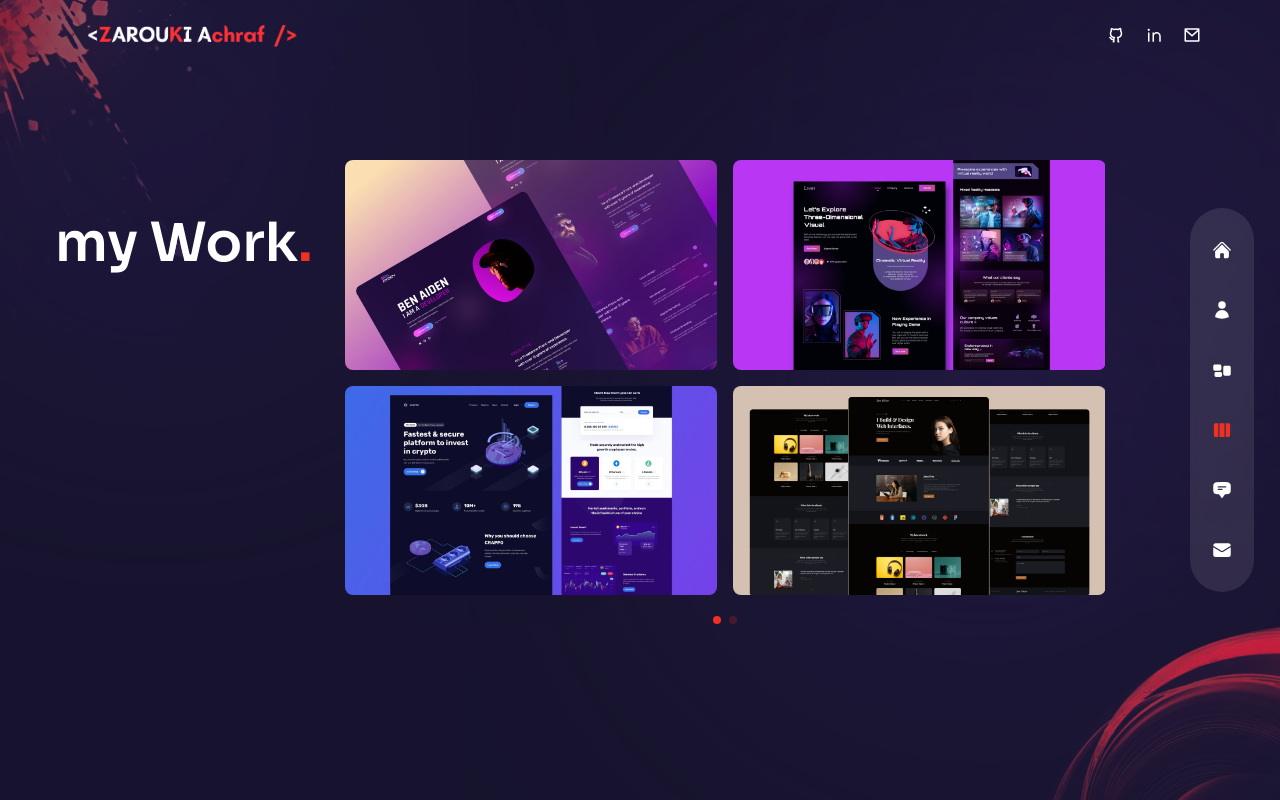
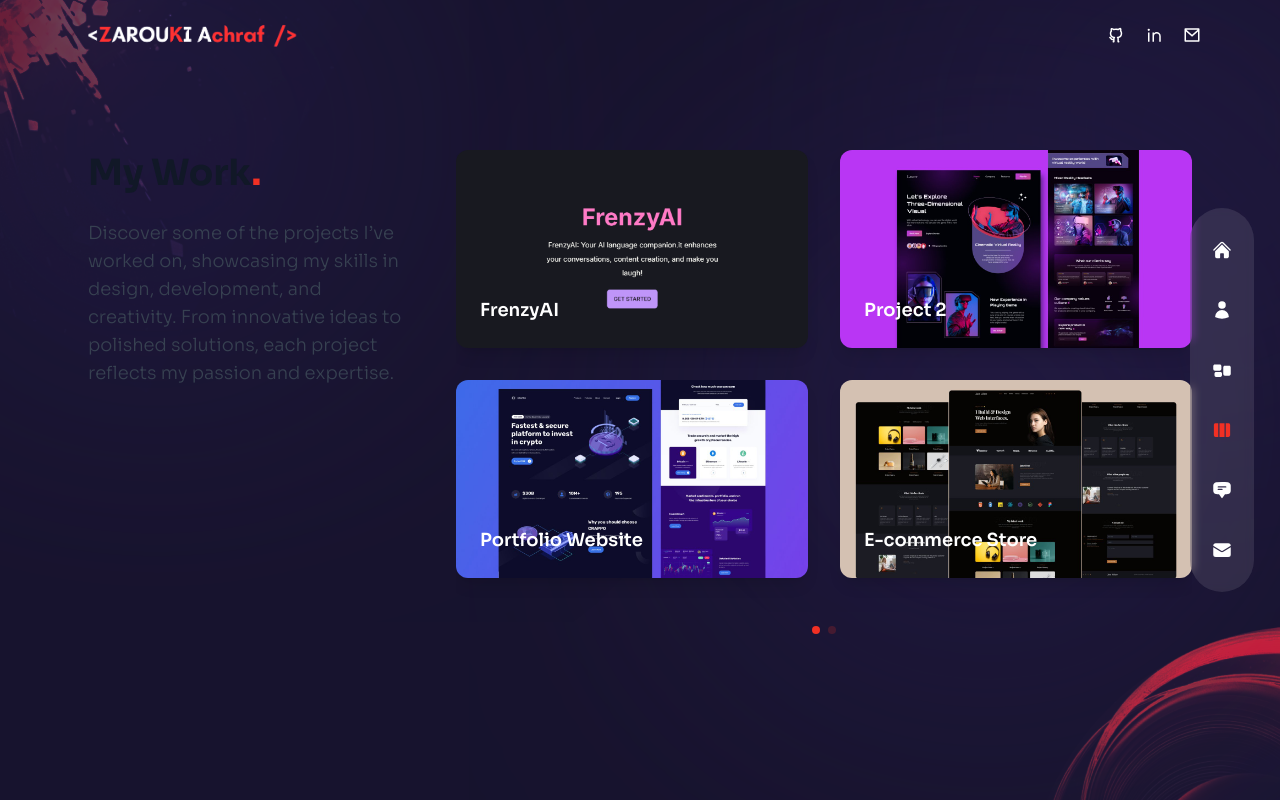
Before and after one commit to Achraftraf/Achraftraf.github.io, a Next.js app: page /work in a window 1280 px wide. Built offline with nearby package versions, Linux system fonts and the light colour scheme.

Commit message:
i have updated the work page and i addes new animations and also the detalis section with the redireccion to the website

```diff
--- a/components/WorkSlider.js
+++ b/components/WorkSlider.js
@@ -1,71 +1,130 @@
-import React, { useState } from 'react';
-import { Swiper, SwiperSlide } from 'swiper/react';
-import SwiperCore, { Pagination } from 'swiper/core';
-import 'swiper/swiper-bundle.css';
-import { motion } from 'framer-motion'; // Import motion from framer-motion
+import React, { useState } from "react";
+import { Swiper, SwiperSlide } from "swiper/react";
+import SwiperCore, { Pagination } from "swiper/core";
+import "swiper/swiper-bundle.css";
+import { motion, AnimatePresence } from "framer-motion";
 
-// Initialize SwiperCore modules
 SwiperCore.use([Pagination]);
 
 const workSlides = {
   slides: [
     {
       images: [
-        { path: '/thumb1.jpg', title: 'Image 1 Title' },
-        { path: '/thumb2.jpg', title: 'Image 2 Title' },
-        { path: '/thumb3.jpg', title: 'Image 3 Title' },
-        { path: '/thumb4.jpg', title: 'Image 4 Title' },
+        {
+          path: "/FrenzyAI.png",
+          title: "FrenzyAI",
+          url: "https://frenzyai.zarouki-achraf.me/",
+          description:
+            "A detailed description of Project 1, its features, and its purpose.",
+          techStack: ["Next.js", "Tailwind CSS", "openai", "Supabase"],
+        },
+        {
+          path: "/thumb2.jpg",
+          title: "Project 2",
+          url: "https://project2.com",
+          description:
+            "An advanced analytics dashboard powered by Next.js and Chart.js.",
+          techStack: ["Next.js", "Chart.js", "TypeScript"],
+        },
+        {
+          path: "/thumb3.jpg",
+          title: "Portfolio Website",
+          url: "https://portfolio.com",
+          description:
+            "A sleek personal portfolio to showcase projects and skills.",
+          techStack: ["React", "CSS Modules", "Framer Motion"],
+        },
+        {
+          path: "/thumb4.jpg",
+          title: "E-commerce Store",
+          url: "https://ecommerce-store.com",
+          description:
+            "A full-stack e-commerce platform with a modern user experience.",
+          techStack: ["Vue.js", "Node.js", "MongoDB"],
+        },
+        // Add more projects...
       ],
     },
     {
       images: [
-        { path: '/thumb1.jpg', title: 'Image 5 Title' },
-        { path: '/thumb2.jpg', title: 'Image 6 Title' },
-        { path: '/thumb3.jpg', title: 'Image 7 Title' },
-        { path: '/thumb4.jpg', title: 'Image 8 Title' },
+        {
+          path: "/FrenzyAI.png",
+          title: "FrenzyAI",
+          url: "https://frenzyai.zarouki-achraf.me/",
+          description:
+            "A detailed description of Project 1, its features, and its purpose.",
+          techStack: ["Next.js", "Tailwind CSS", "openai", "Supabase"],
+        },
+        {
+          path: "/thumb2.jpg",
+          title: "Project 2",
+          url: "https://project2.com",
+          description:
+            "An advanced analytics dashboard powered by Next.js and Chart.js.",
+          techStack: ["Next.js", "Chart.js", "TypeScript"],
+        },
+        {
+          path: "/thumb3.jpg",
+          title: "Portfolio Website",
+          url: "https://portfolio.com",
+          description:
+            "A sleek personal portfolio to showcase projects and skills.",
+          techStack: ["React", "CSS Modules", "Framer Motion"],
+        },
+        {
+          path: "/thumb4.jpg",
+          title: "E-commerce Store",
+          url: "https://ecommerce-store.com",
+          description:
+            "A full-stack e-commerce platform with a modern user experience.",
+          techStack: ["Vue.js", "Node.js", "MongoDB"],
+        },
+        // Add more projects...
       ],
     },
   ],
 };
 
 const WorkSlider = () => {
-  const [hoveredIndex, setHoveredIndex] = useState(null);
+  const [selectedProject, setSelectedProject] = useState(null);
+
+  const closeDetails = () => setSelectedProject(null);
 
   return (
+    <div>
+      {/* Main Slider */}
       <Swiper
-      spaceBetween={10}
+        spaceBetween={20}
         pagination={{ clickable: true }}
-      modules={[Pagination]}
-      className='h-[280px] sm:h-[480px]'
+        className="h-[300px] sm:h-[500px]"
       >
         {workSlides.slides.map((slide, slideIndex) => (
           <SwiperSlide key={slideIndex}>
             <motion.div
               initial={{ opacity: 0 }}
               animate={{ opacity: 1 }}
-            exit={{ opacity: 0 }}
-            transition={{ duration: 0.5 }}
-            className='grid grid-cols-2 grid-rows-2 gap-4'
+              transition={{ duration: 0.8, ease: "easeInOut" }}
+              className="grid grid-cols-2 grid-rows-2 gap-8"
             >
               {slide.images.map((image, imageIndex) => (
                 <motion.div
                   key={imageIndex}
+                  className="relative overflow-hidden rounded-xl shadow-lg group cursor-pointer"
+                  onClick={() => setSelectedProject(image)}
                   whileHover={{ scale: 1.05 }}
-                whileTap={{ scale: 0.95 }}
-                className='relative overflow-hidden rounded-lg'
-                onMouseEnter={() => setHoveredIndex(imageIndex)}
-                onMouseLeave={() => setHoveredIndex(null)}
+                  transition={{ type: "spring", stiffness: 200 }}
                 >
-                <motion.img
+                  {/* Project Thumbnail */}
+                  <img
                     src={image.path}
-                  alt={`Image ${imageIndex}`}
-                  className='w-full h-full object-cover transition-transform duration-300'
+                    alt={image.title}
+                    className="w-full h-full object-cover group-hover:scale-110 transition-transform duration-700 ease-out"
                   />
-                {/* overlay gradient */}
-                <div className={`absolute inset-0 bg-gradient-to-l from-transparent to-[#e838cc] ${hoveredIndex === imageIndex ? 'opacity-80' : 'opacity-0'} transition-all duration-700`}></div>
-                {/* title */}
-                <div className={`absolute top-1/2 left-1/2 transform -translate-x-1/2 -translate-y-1/2 text-white text-center ${hoveredIndex === imageIndex ? 'opacity-100' : 'opacity-0'} transition-all duration-300`}>
-                  <span>{image.title}</span>
+                  {/* Overlay */}
+                  <div className="absolute inset-0 bg-black/60 opacity-0 group-hover:opacity-100 transition-opacity duration-500 ease-in-out"></div>
+                  {/* Title */}
+                  <div className="absolute bottom-6 left-6 text-white text-lg font-semibold">
+                    {image.title}
                   </div>
                 </motion.div>
               ))}
@@ -73,6 +132,74 @@ const WorkSlider = () => {
           </SwiperSlide>
         ))}
       </Swiper>
+
+      {/* Project Details Overlay */}
+      <AnimatePresence>
+        {selectedProject && (
+          <motion.div
+            className="fixed inset-0 bg-black/80 backdrop-blur-md z-50 flex items-center justify-center"
+            initial={{ opacity: 0 }}
+            animate={{ opacity: 1 }}
+            exit={{ opacity: 0 }}
+            transition={{ duration: 0.5 }}
+          >
+            <motion.div
+              className="bg-[#1E1E2F] text-white rounded-2xl shadow-2xl p-8 max-w-3xl w-full relative"
+              initial={{ scale: 0.9, opacity: 0 }}
+              animate={{ scale: 1, opacity: 1 }}
+              exit={{ scale: 0.9, opacity: 0 }}
+              transition={{ duration: 0.5, ease: "easeOut" }}
+            >
+              {/* Close Button */}
+              <button
+                onClick={closeDetails}
+                className="absolute top-4 right-4 text-gray-400 hover:text-white"
+              >
+                ✕
+              </button>
+              {/* Project Content */}
+              <h2 className="text-3xl font-bold mb-4">
+                {selectedProject.title}
+              </h2>
+              <p className="text-gray-300 mb-4">
+                {selectedProject.description}
+              </p>
+              {/* Tech Stack */}
+              <div className="mb-4">
+                <h3 className="text-lg font-semibold mb-2">Tech Stack:</h3>
+                <ul className="flex flex-wrap gap-2">
+                  {selectedProject.techStack.map((tech, index) => (
+                    <li
+                      key={index}
+                      className="px-3 py-1 bg-gray-700 text-gray-300 rounded-full text-sm"
+                    >
+                      {tech}
+                    </li>
+                  ))}
+                </ul>
+              </div>
+              {/* Buttons */}
+              <div className="flex gap-4">
+                <a
+                  href={selectedProject.url}
+                  target="_blank"
+                  rel="noopener noreferrer"
+                  className="px-4 py-2 bg-blue-600 text-white rounded-lg shadow hover:bg-blue-700 transition"
+                >
+                  Visit Project
+                </a>
+                <button
+                  onClick={closeDetails}
+                  className="px-4 py-2 bg-gray-700 text-gray-300 rounded-lg shadow hover:bg-gray-600 transition"
+                >
+                  Close
+                </button>
+              </div>
+            </motion.div>
+          </motion.div>
+        )}
+      </AnimatePresence>
+    </div>
   );
 };
 
--- a/pages/api/ai-assistant.js
+++ b/pages/api/ai-assistant.js
@@ -26,6 +26,7 @@ const formatCVDataAsText = (cvData) => {
     cvData;
 
   let text = `PROFILE:\nName: ${profile.name}\nTitle: ${profile.title}\n`;
+  text += `Birthdate: ${profile.birthdate}\n`; // Added Birthdate here
   text += `Contact: Phone: ${profile.contact.phone}, Email: ${profile.contact.email}, GitHub: ${profile.contact.github}, LinkedIn: ${profile.contact.linkedin}, Portfolio: ${profile.contact.portfolio}\n\n`;
 
   text += "EDUCATION:\n";
--- a/pages/data/cv-data.json
+++ b/pages/data/cv-data.json
@@ -2,6 +2,7 @@
   "profile": {
     "name": "Zarouki Achraf",
     "title": "Developer at NTT DATA | AI Developer",
+    "birthdate": "2000-02-01",
     "contact": {
       "phone": "06 42 27 69 48",
       "email": "achrafzarouki20@gmail.com",
--- a/pages/work/index.js
+++ b/pages/work/index.js
@@ -1,42 +1,51 @@
 import React from 'react';
 import WorkSlider from '../../components/WorkSlider';
-import Bulb from '../../components/Bulb';
 import Circles from '../../components/Circles';
 import { motion } from 'framer-motion';
-import { fadeIn, stagger } from '../../variants'; // Import additional animation variants
+import { fadeIn, stagger } from '../../variants';
 
 const Work = () => {
   return (
     <motion.div
       variants={stagger}
-      initial='hidden'
-      animate='show'
-      exit='hidden'
-      className='h-full bg-primary/30 py-36 flex items-center'>
+      initial="hidden"
+      animate="show"
+      exit="hidden"
+      className="h-full bg-primary/30 py-20 flex items-center relative overflow-hidden">
+      {/* Background decorative circles */}
       <Circles />
-      <div className='container mx-auto'>
+
+      <div className="container mx-auto px-6 lg:px-12">
+        {/* Main content */}
         <motion.div
           variants={fadeIn('up', 0.2)}
-          className='flex flex-col xl:flex-row gap-x-8'>
+          className="flex flex-col xl:flex-row items-center xl:items-start gap-12">
+          {/* Text section */}
           <motion.div
-            className='text-center flex xl:w-[30vm] flex-col lg:text-left mb-4 xl:mb-0'>
-            <motion.h2 variants={fadeIn('up', 0.2)} className='h2 x-13 xl:mt-12'>
-              my Work<span className='text-accent'>.</span>
+            variants={fadeIn('up', 0.3)}
+            className="text-center xl:text-left xl:w-1/3">
+            <motion.h2
+              variants={fadeIn('up', 0.4)}
+              className="text-4xl font-bold leading-tight text-gray-900 dark:text-white">
+              My Work<span className="text-accent">.</span>
             </motion.h2>
             <motion.p
-              variants={fadeIn('up', 0.2)}
-              className='m-4 max-w-[400px] mx-auto lg:mx-0'>
-
+              variants={fadeIn('up', 0.5)}
+              className="mt-6 text-lg text-gray-700 dark:text-gray-300">
+              Discover some of the projects I’ve worked on, showcasing my skills
+              in design, development, and creativity. From innovative ideas to
+              polished solutions, each project reflects my passion and expertise.
             </motion.p>
           </motion.div>
+
+          {/* Work Slider */}
           <motion.div
             variants={fadeIn('down', 0.6)}
-            className='w-full xl:max-w-[65%]'>
+            className="w-full xl:w-2/3">
             <WorkSlider />
           </motion.div>
         </motion.div>
       </div>
-      {/* <Bulb /> */}
     </motion.div>
   );
 };
```
Also changed, not shown: public/FrenzyAI.png (added). Lines whose indentation alone changed are shown as unchanged.
